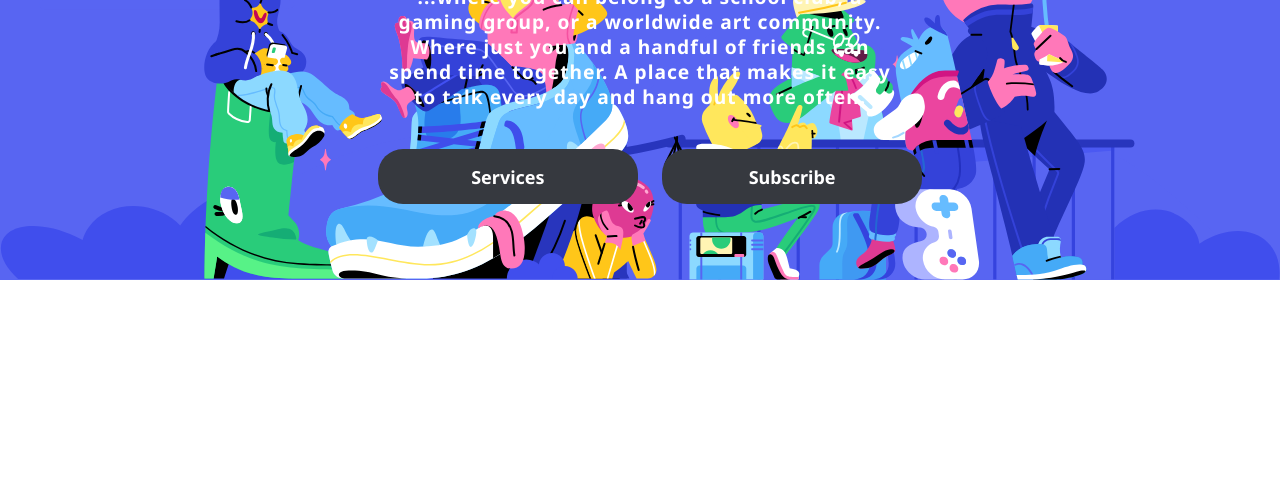
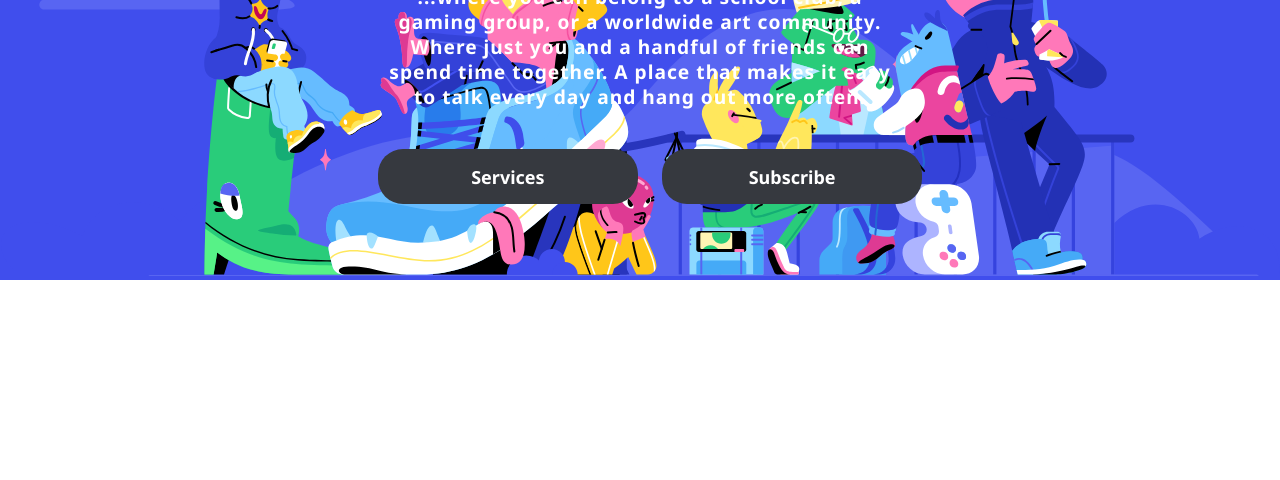
Before and after one commit to aleksasdev/talkify, a plain HTML site: page index.html in a window 1280 px wide. Shown: the part 320-800 px from the top of the page. Drawn offline with Linux system fonts and the light colour scheme.

Commit message:
Some changes

```diff
--- a/styles/common.css
+++ b/styles/common.css
@@ -22,6 +22,8 @@
    --color-primary-tint: #7983f5;
    --color-primary-shade: #2331be;
 
+   --color-hero: #404EED;
+
    --color-secondary: #f6f6f6;
    --color-secondary-tint: #fff;
    --color-secondary-shade: #23272a;
--- a/styles/index/hero/hero.css
+++ b/styles/index/hero/hero.css
@@ -36,21 +36,27 @@ section#hero{
     height: 630px;
     width: 100%;
     position: absolute;
-    z-index: -10;
-    background-color:var(--color-primary);
+    z-index: -9;
+    background-color:var(--color-hero);
     bottom: 0;
+
+}
+#skyImage > img{
+    max-width: unset;
+    max-height: unset;
+    background-size: cover;
+
 }
 #doodlesImage{
-    position: fixed;
+    position: absolute;
     z-index: -8;
-    top: 240px;
+    bottom: 0;
     right: 0;
 }
 #chickensImage{
-    position: fixed;
+    position: absolute;
     z-index: -8;
-    top: 247px;
-    left: 0px;
+    bottom: 0;
 }
 #buttons > button{
     width: 260px;
```
